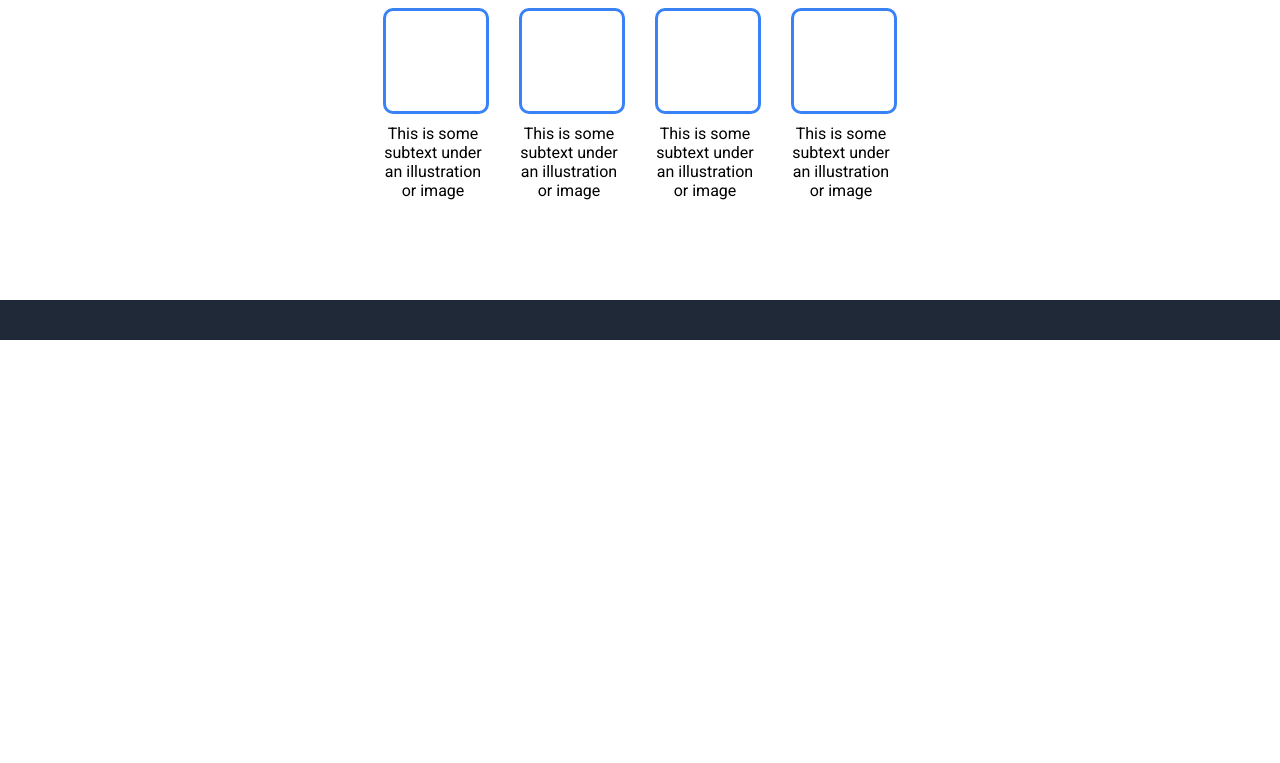
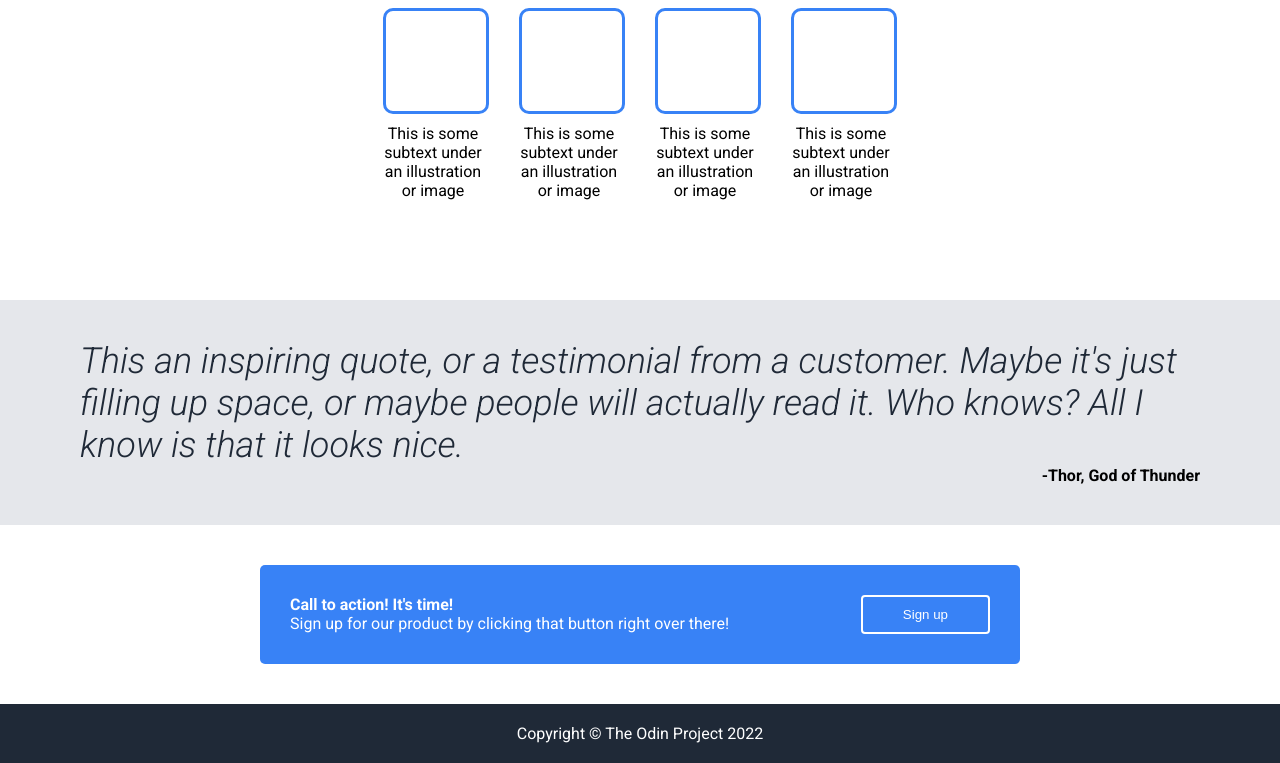
Before and after one commit to Kuramenai/landing-page, a plain HTML site: page index.html in a window 1280 px wide. Shown: the part 455-1218 px from the top of the page. Before the commit the page ends 800 px from the top, so only its background shows below. Drawn offline with Linux system fonts and the light colour scheme.

Commit message:
Completed aall the sections, now it's time for retouch

```diff
--- a/index.html
+++ b/index.html
@@ -77,13 +77,36 @@
 
         <div class="quote">
 
+            <div class="quote-content">
+                This an inspiring quote, or a testimonial from a customer.
+                Maybe it's just filling up space, or maybe people will actually
+                read it. Who knows? All I know is that it looks nice.
+            </div>
+
+            <div class=quote-author>
+                -Thor, God of Thunder
+            </div>
+
+
         </div>
 
         <div class="signup">
 
+            <div class="signup-container">
+                <div style="color:white">
+                    <p style="font-weight:bold">Call to action! It's time!</p>
+                    <p>Sign up for our product by clicking that button right over there!</p>
+                </div>
+
+                <button> Sign up</button>
+
+            </div>
+
         </div>
 
         <div class="footer">
+
+            Copyright © The Odin Project 2022
 
         </div>
 
--- a/style.css
+++ b/style.css
@@ -75,6 +75,7 @@ button{
 /*     */
 .main-content{
     padding-bottom: 100px;
+    flex: 1;
 
 }
 
@@ -105,3 +106,59 @@ button{
     width: 100px;
     text-align: center;
 }
+
+/*     */
+
+.quote{
+    background-color: #e5e7eb;
+    display: flex;
+    flex-direction: column;
+    justify-content: center;
+    align-items: center;
+    padding: 40px 80px;
+}
+
+.quote-content{
+    font-size: 36px;
+    color: #1f2937;
+    font-style: italic;
+}
+
+.quote-author{
+    font-weight: bolder;
+    align-self: flex-end;
+}
+
+/*         */
+
+p{
+    margin:0;
+    padding:0;
+}
+.signup{
+    display: flex;
+    justify-content: center;
+    align-items: center;
+}
+.signup-container{
+
+    display: flex;
+    justify-content: space-between;
+    margin:40px 80px;
+    padding: 30px 30px;
+    border-radius: 5px;
+    width: 700px;
+    background-color:#3882f6
+
+}
+
+.signup-container button{
+    border: 2px solid white;
+}
+
+.footer{
+    display: flex;
+    justify-content: center;
+    align-items: center;
+    color:white;
+}
```
